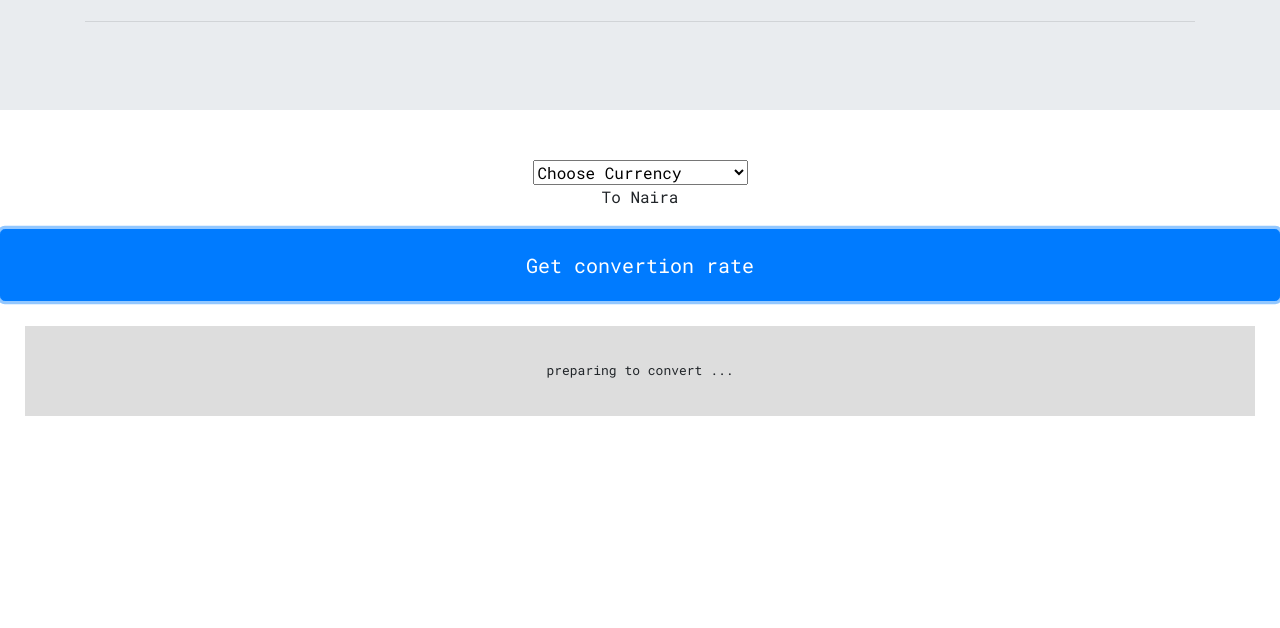
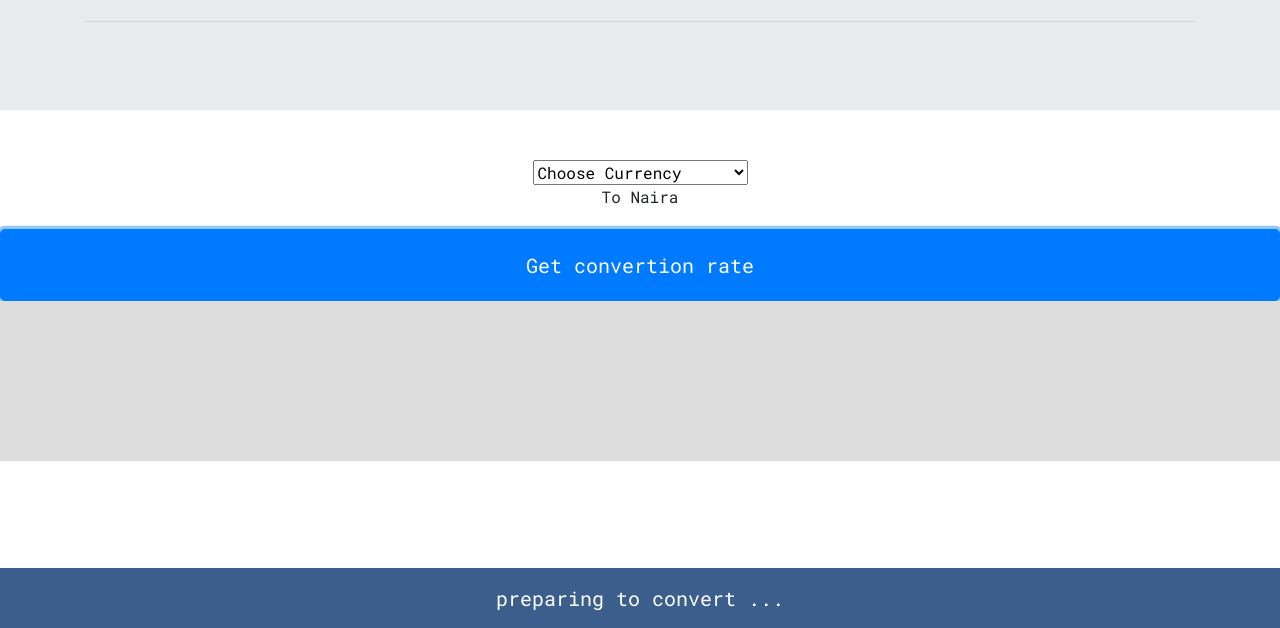
Before and after one commit to BolajiAyodeji/naira-converter, a website: page public/index.html in a window 1280 px wide. Both pictures are taken after a click on the button "Get convertion rate". Shown: the part 172-800 px from the top of the page. Drawn offline with nearby package versions, Linux system fonts and the light colour scheme.

Commit message:
update UI

```diff
--- a/public/css/app.css
+++ b/public/css/app.css
@@ -9,17 +9,38 @@ body {
 .select {
   margin-top: 50px;
 }
-.conversion {
-  margin: 25px;
-  padding: 10px;
-  background: #ddd;
-}
 .btn {
   margin-top: 20px;
   padding: 20px;
 }
+.conversion {
+  background: #ddd;
+  min-height: 160px;
+  min-width: 100%;
+  display: inline-flex;
+  -ms-flex-pack: distribute;
+  justify-content: space-around;
+  -ms-flex-align: center;
+  align-items: center;
+  font-size: 280%;
+}
+
 .messages {
-  margin: 25px;
-  font-size: 13px;
-  background: #ddd;
+  left: 0;
+  bottom: 0;
+  position: fixed;
+  min-height: 20px;
+  padding: 15px;
+  width: 100%;
+  color: #fff;
+  text-align: center;
+  font-size: 20px;
+  opacity: 0;
+  z-index:100;
+  background: #3b5e8c;
+  transition: opacity 2s easn-in;
 }
+
+.messages.on {
+  opacity: 1;
+}
```
